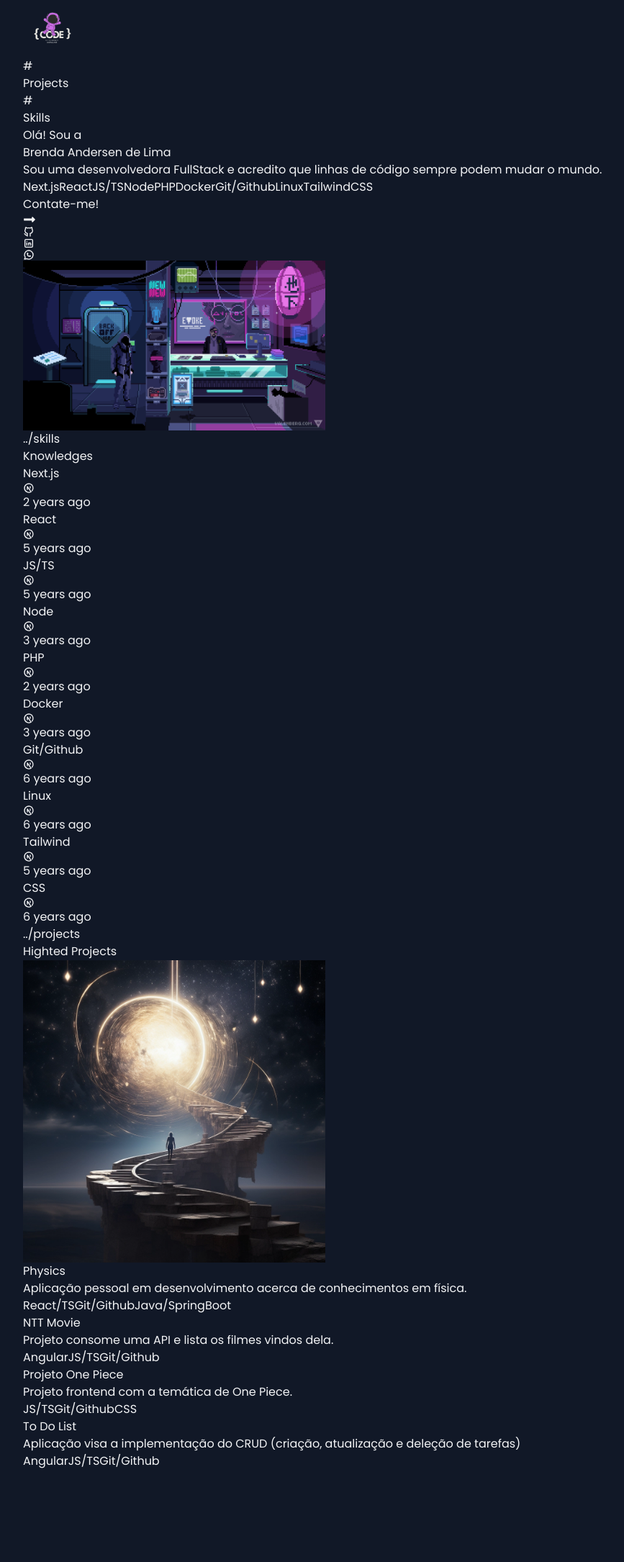
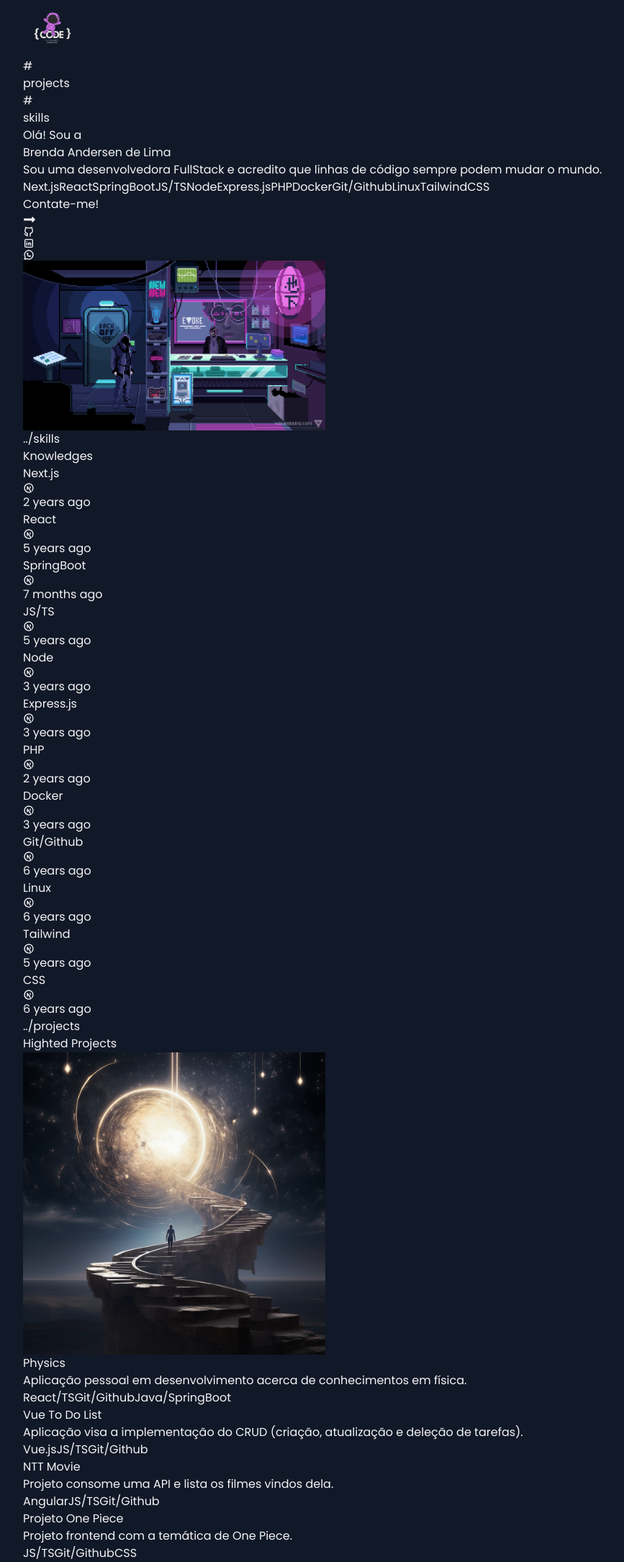
Before and after one commit to brendaAndersen/portifolio-front, a Next.js app: page / in a window 1280 px wide. Shown: the whole page at 72% size, without its empty margins (32-899 px from the left). Before the commit the page ends 2042 px from the top, so only its background shows below. Built offline with nearby package versions, Linux system fonts and the light colour scheme.

Commit message:
updated informations and style

```diff
--- a/app/components/header/index.tsx
+++ b/app/components/header/index.tsx
@@ -3,8 +3,8 @@ import Link from "next/link";
 import Image from "next/image";
 import { NavItem } from "./nav-item";
 const NAV_ITEMS = [
-  { label: "Projects", href: "#projects" },
-  { label: "Skills", href: "#skills" },
+  { label: "projects", href: "#projects" },
+  { label: "skills", href: "#skills" },
 ];
 export const Header = () => {
   return (
--- a/app/components/header/nav-item.tsx
+++ b/app/components/header/nav-item.tsx
@@ -18,8 +18,8 @@ export const NavItem = ({ label, href }: NavItemProps) => {
         isActive && "text-gray-50"
       )}
     >
-      <span className="text-violet-250 hover:text-violet-100">#</span>
-      <p className="text-white hover:text-violet-100">
+      <span className="text-violet-250 hover:text-violet-100 font-bold">#</span>
+      <p className="text-white font-bold hover:text-violet-100">
       {label}
       </p>
     </Link>
--- a/app/components/tech-badge/index.tsx
+++ b/app/components/tech-badge/index.tsx
@@ -4,6 +4,6 @@ type TechBadge = {
 
 export const TechBadge = ({ name }: TechBadge) => {
   return (
-    <span className="bg-violet-250 text-sm py-1 px-3 rounded-lg">{name}</span>
+    <span className="bg-violet-250 text-sm py-1 px-3 rounded-lg font-bold">{name}</span>
   );
 };
--- a/app/lib/utils.ts
+++ b/app/lib/utils.ts
@@ -8,8 +8,10 @@ export const cn = (...inputs: ClassValue[]) => {
 export const techs = [
   {name:"Next.js", startDate:"2023-01-01"},
   {name:"React", startDate:"2020-01-01"},
+  {name:"SpringBoot", startDate:"2024-01-01"},
   {name:"JS/TS", startDate:"2020-01-01"},
   {name:"Node", startDate:"2022-01-01"},
+  {name:"Express.js", startDate:"2022-01-01"},
   {name:"PHP", startDate:"2023-06-01"},
   {name:"Docker", startDate:"2022-01-01"},
   {name: "Git/Github", startDate:"2019-01-01"},
--- a/app/pages/home/contact-section/index.tsx
+++ b/app/pages/home/contact-section/index.tsx
@@ -69,7 +69,7 @@ export const ContactSection = () => {
               {...register("name")}
               type="text"
               name="name"
-              className="focus:bg-slate-900 text-white block py-2.5 px-0 w-full text-sm bg-transparent border-0 border-b-2 appearance-none
+              className="focus:bg-slate-900 text-white focus:text-white block py-2.5 px-0 w-full text-sm bg-transparent border-0 border-b-2 appearance-none
               border-gray-600 focus:border-violet-250 peer font-thin"
               placeholder=" "
               required
@@ -87,7 +87,7 @@ export const ContactSection = () => {
               name="email"
               type="email"
               id="email"
-              className="block py-2.5 px-0 w-full text-sm text-gray-900 bg-transparent
+              className="block py-2.5 px-0 w-full text-sm bg-transparent
                 border-0 border-b-2 appearance-none text-white
                 border-gray-600 dark:focus:border-violet-250 focus:outline-none
                 focus:ring-0 focus:border-violet-250 peer font-thin
@@ -114,8 +114,9 @@ export const ContactSection = () => {
               placeholder="Write your message to me here"
             ></textarea>
           </div>
-            <Button
-            type="submit" className="relative inline-flex items-center justify-start py-3 pl-4 pr-12 overflow-hidden font-semibold text-white transition-all duration-150 ease-in-out rounded hover:pl-10 hover:pr-6 bg-slate-800 group">
+          <Button type="submit"
+            className="relative inline-flex items-center justify-start py-3 pl-4 pr-12 overflow-hidden font-semibold text-white transition-all
+            duration-150 ease-in-out rounded hover:pl-10 hover:pr-6 bg-slate-800 group">
               <span className="absolute bottom-0 left-0 w-full h-1 transition-all duration-150 ease-in-out bg-violet-250  group-hover:h-full"></span>
               <span className="absolute right-0 pr-4 duration-200 ease-out group-hover:translate-x-12">
                 <IoMdSend className="text-violet-250"/>
--- a/app/pages/home/highlightedprojects/index.tsx
+++ b/app/pages/home/highlightedprojects/index.tsx
@@ -11,6 +11,13 @@ const items = [
     techs: ["React/TS", "Git/Github", "Java/SpringBoot"],
   },
   {
+    name: "Vue To Do List",
+    link: "https://github.com/brendaAndersen/to-do-vue",
+    description:
+      "Aplicação visa a implementação do CRUD (criação, atualização e deleção de tarefas).",
+    techs: ["Vue.js", "JS/TS", "Git/Github"],
+  },
+  {
     name: "NTT Movie",
     link: "https://github.com/brendaAndersen/ntt-movie",
     description: "Projeto consome uma API e lista os filmes vindos dela.",
@@ -22,13 +29,13 @@ const items = [
     description: "Projeto frontend com a temática de One Piece.",
     techs: ["JS/TS", "Git/Github", "CSS"],
   },
-  {
-    name: "To Do List",
-    link: "https://github.com/brendaAndersen/to-do",
-    description:
-      "Aplicação visa a implementação do CRUD (criação, atualização e deleção de tarefas)",
-    techs: ["Angular", "JS/TS", "Git/Github"],
-  },
+  // {
+  //   name: "To Do List",
+  //   link: "https://github.com/brendaAndersen/to-do",
+  //   description:
+  //     "Aplicação visa a implementação do CRUD (criação, atualização e deleção de tarefas)",
+  //   techs: ["Angular", "JS/TS", "Git/Github"],
+  // },
 ];
 export const HighlightedProjects = () => {
   const projects = Object.values(items);
--- a/app/pages/home/home-section/index.tsx
+++ b/app/pages/home/home-section/index.tsx
@@ -27,7 +27,7 @@ const MOCK_CONTACTS = [
     icon: <TbBrandLinkedin />,
   },
   {
-    url: "https://wa.me/qr/SISWANKVLLXEL1",
+    url: "https://wa.me/5551984981330?text=Ol%C3%A1,%20verifiquei%20seu%20portif%C3%B3lio!",
     icon: <TbBrandWhatsapp />,
   },
 ];
@@ -59,9 +59,11 @@ export const CharSection = ({}) => {
                 >
                   <Button
                     onClick={() => setOpen(true)}
-                    className="hover:px-6 hover:py-3.5 small:gap-0 sm:gap-0 hover:ease-out hover:duration-300 hover:font-bold w-max shadow-button"
+                    className="hover:px-6 hover:py-3.5 small:gap-0 lg:gap-2 md:gap-2 sm:gap-0 hover:ease-out hover:duration-300 hover:font-bold w-max shadow-button"
                   >
-                    Contate-me!
+                    <h1 className="font-bold">
+                      Contate-me!
+                    </h1>
                     <FaLongArrowAltRight
                       className="lg:visible md:visible xs:invisible small:invisible sm:invisible"
                       size={18}
@@ -71,12 +73,14 @@ export const CharSection = ({}) => {
                 <Dialog.Portal>
                   <Dialog.Overlay className="bg-gray-200" />
                   <Dialog.Content
+                    aria-labelledby="dialog-title" aria-describedby="dialog-description"
                     className="fixed top-[50%] left-[50%] max-h-[85vh]
                       translate-x-[-50%] translate-y-[-50%] focus:outline-none
                       rounded-md p-8 shadow-lg bg-background md:w-[400px] lg:w-[400px] h-[500px]
                       border-gray-600 border small:w-[300px]"
                     >
-                      <div className="flex place-content-end">
+                      <Dialog.Title id="dialog-title"></Dialog.Title>
+                      <div id="dialog-description" className="flex place-content-end">
                         <Dialog.Cancel className="pb-6" onClick={() => setOpen(false)}>
                           <IoCloseSharp color="white" />
                         </Dialog.Cancel>
```
